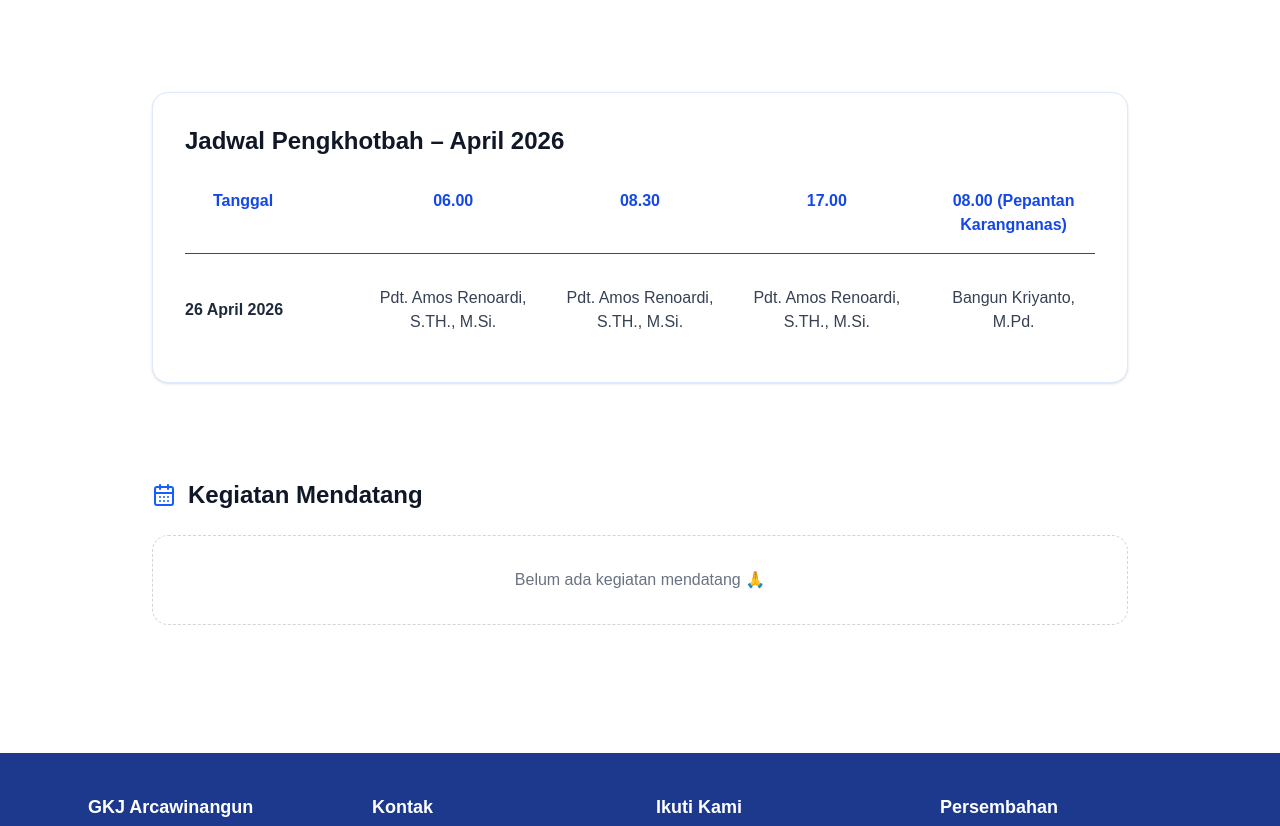
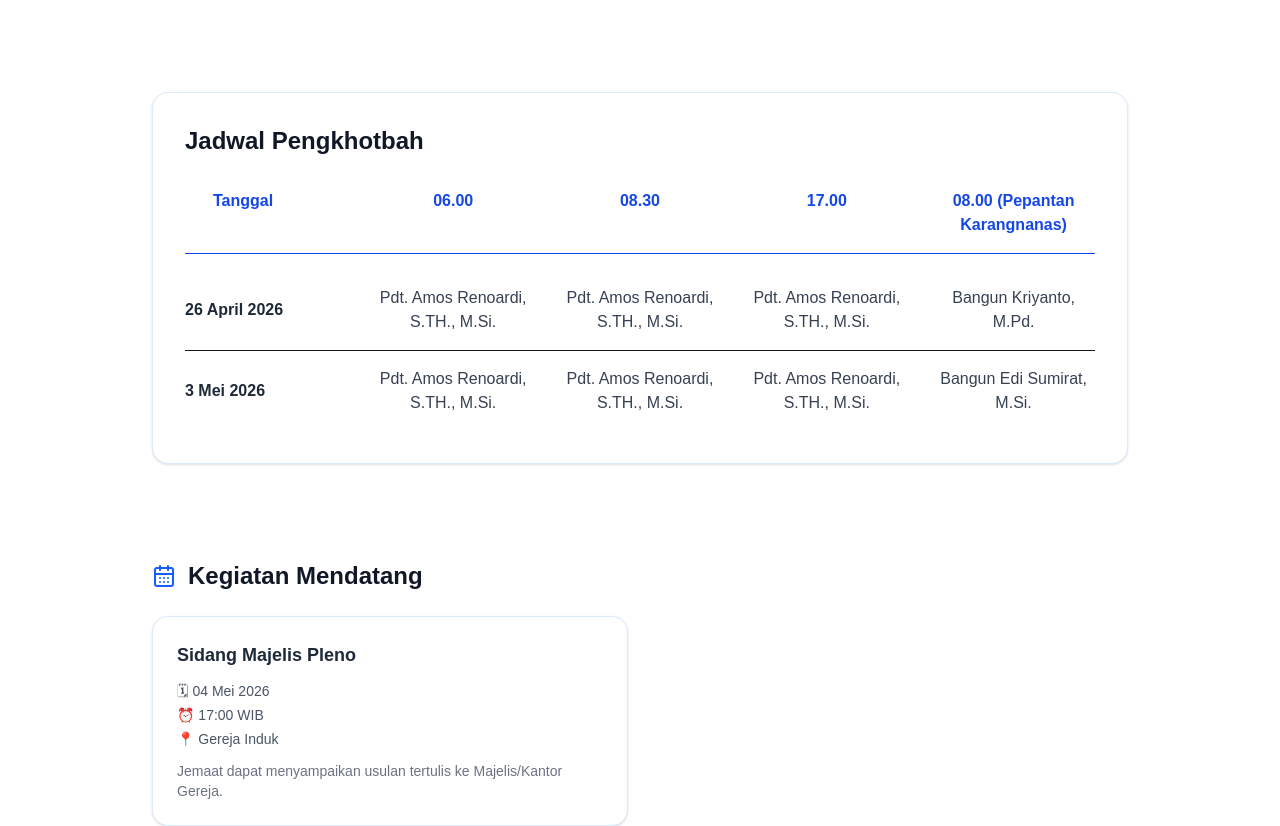
Before and after one commit to jeanAlexsander/gkj-arcawinangun, a Next.js app: page /pengumuman in a window 1280 px wide. Shown: the part 600-1426 px from the top of the page. Built offline with nearby package versions, Linux system fonts and the light colour scheme.

Commit message:
add image in public and update pengumuman page bagian pengkotbah

```diff
--- a/src/app/pengumuman/page.js
+++ b/src/app/pengumuman/page.js
@@ -29,15 +29,22 @@ export default function PengumumanPage() {
       image: "/lentera-januari.jpg",
     },
   ];
-  const highlights = [
+  const highlight = [
     // "Ibadah Kamis Putih akan dilaksanakan 2 April 2026 Pukul 17:00.",
     // "Ibadah Jumat Agung akan dilaksanakan 3 April 2026 Pukul 08:00.",
     // "Ibadah Sabtu Sunyi akan dilaksanakan 4 April 2026 Pukul 17:00.",
     // "Ibadah Paskah (Kebaktian Padang) akan dilaksanakan 5 April 2026 Pukul 05:00 di lapangan kelurahan Arcawinangun.",
     // "Ibadah Paskah Pepanthan Karangnanas akan dilaksanakan 5 April 2026 Pukul 08:00.",
   ];
-  const events = [
-    // { title: "Retret Pemuda", date: "25 Maret 2026" },
+  const kegiatanMendatang = [
+    {
+      title: "Sidang Majelis Pleno",
+      date: "04 Mei 2026",
+      time: "17:00 WIB",
+      location: "Gereja Induk",
+      description:
+        "Jemaat dapat menyampaikan usulan tertulis ke Majelis/Kantor Gereja.",
+    },
     // { title: "Perayaan Paskah", date: "31 Maret 2026" },
   ];
   return (
@@ -74,8 +81,8 @@ export default function PengumumanPage() {
           </h2>
 
           <ul className="list-disc list-outside pl-6 text-lg text-gray-700 leading-relaxed space-y-2">
-            {highlights.length > 0 ? (
-              highlights.map((item, index) => <li key={index}>{item}</li>)
+            {highlight.length > 0 ? (
+              highlight.map((item, index) => <li key={index}>{item}</li>)
             ) : (
               <li className="list-none text-center text-gray-500">
                 📢 Belum ada highlight minggu ini
@@ -95,7 +102,7 @@ export default function PengumumanPage() {
           className="bg-white border border-blue-100 rounded-2xl p-8 shadow-sm"
         >
           <h2 className="text-2xl font-bold text-gray-900 mb-8">
-            Jadwal Pengkhotbah – April 2026
+            Jadwal Pengkhotbah
           </h2>
 
           {/* HEADER JAM (HANYA SEKALI) */}
@@ -120,6 +127,15 @@ export default function PengumumanPage() {
                       "Pdt. Amos Renoardi, S.TH., M.Si.",
                       "Pdt. Amos Renoardi, S.TH., M.Si.",
                       "Bangun Kriyanto, M.Pd.",
+                    ],
+                  },
+                  {
+                    tanggal: "3 Mei 2026",
+                    pendeta: [
+                      "Pdt. Amos Renoardi, S.TH., M.Si.",
+                      "Pdt. Amos Renoardi, S.TH., M.Si.",
+                      "Pdt. Amos Renoardi, S.TH., M.Si.",
+                      "Bangun Edi Sumirat, M.Si.",
                     ],
                   },
                 ].map((item, index) => (
@@ -160,18 +176,34 @@ export default function PengumumanPage() {
           </h2>
 
           <div className="grid md:grid-cols-2 gap-6">
-            {events.length > 0 ? (
-              events.map((item, index) => (
+            {kegiatanMendatang.length > 0 ? (
+              kegiatanMendatang.map((item, index) => (
                 <motion.div
                   key={item.title}
                   initial={{ opacity: 0, y: 25 }}
                   whileInView={{ opacity: 1, y: 0 }}
                   transition={{ duration: 0.6, delay: index * 0.2 }}
                   viewport={{ once: false }}
-                  className="border border-blue-100 p-6 rounded-2xl"
+                  className="border border-blue-100 p-6 rounded-2xl bg-white shadow-sm hover:shadow-md transition"
                 >
-                  <h3 className="font-semibold text-lg mb-2">{item.title}</h3>
-                  <p className="text-gray-600">{item.date}</p>
+                  {/* Title */}
+                  <h3 className="font-semibold text-lg text-gray-800 mb-3">
+                    {item.title}
+                  </h3>
+
+                  {/* Date & Time */}
+                  <div className="text-gray-600 text-sm space-y-1">
+                    <p>🗓 {item.date}</p>
+                    {item.time && <p>⏰ {item.time}</p>}
+                    {item.location && <p>📍 {item.location}</p>}
+                  </div>
+
+                  {/* Description */}
+                  {item.description && (
+                    <p className="text-gray-500 text-sm mt-3">
+                      {item.description}
+                    </p>
+                  )}
                 </motion.div>
               ))
             ) : (
--- a/src/components/TentangSlider.js
+++ b/src/components/TentangSlider.js
@@ -6,6 +6,7 @@ import { useEffect, useRef, useState } from "react";
 const images = [
   "/gereja_1.jpg",
   "/gereja_2.jpg",
+  "/gereja_8.jpg",
   "/kegiatan_1.jpg",
   "/kegiatan_2.jpg",
   "/kegiatan_3.jpg",
```
Also changed, not shown: public/gereja_4.jpg (added), public/gereja_8.jpg (added).
